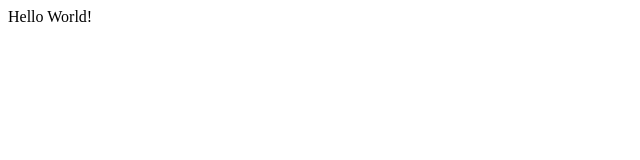
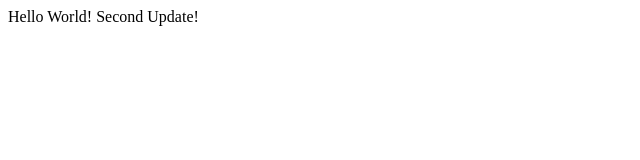
Before and after one commit to divinerankzero/git-intro, a plain HTML site: page index.html in a window 1280 px wide. Shown: the whole page, without its empty margins (0-640 px from the left). Drawn offline with Linux system fonts and the light colour scheme.

Commit message:
second update, testing no-passhrase SSH

```diff
--- a/index.html
+++ b/index.html
@@ -8,5 +8,7 @@
 </head>
 <body>
     Hello World!
+
+    Second Update!
 </body>
 </html>
```
